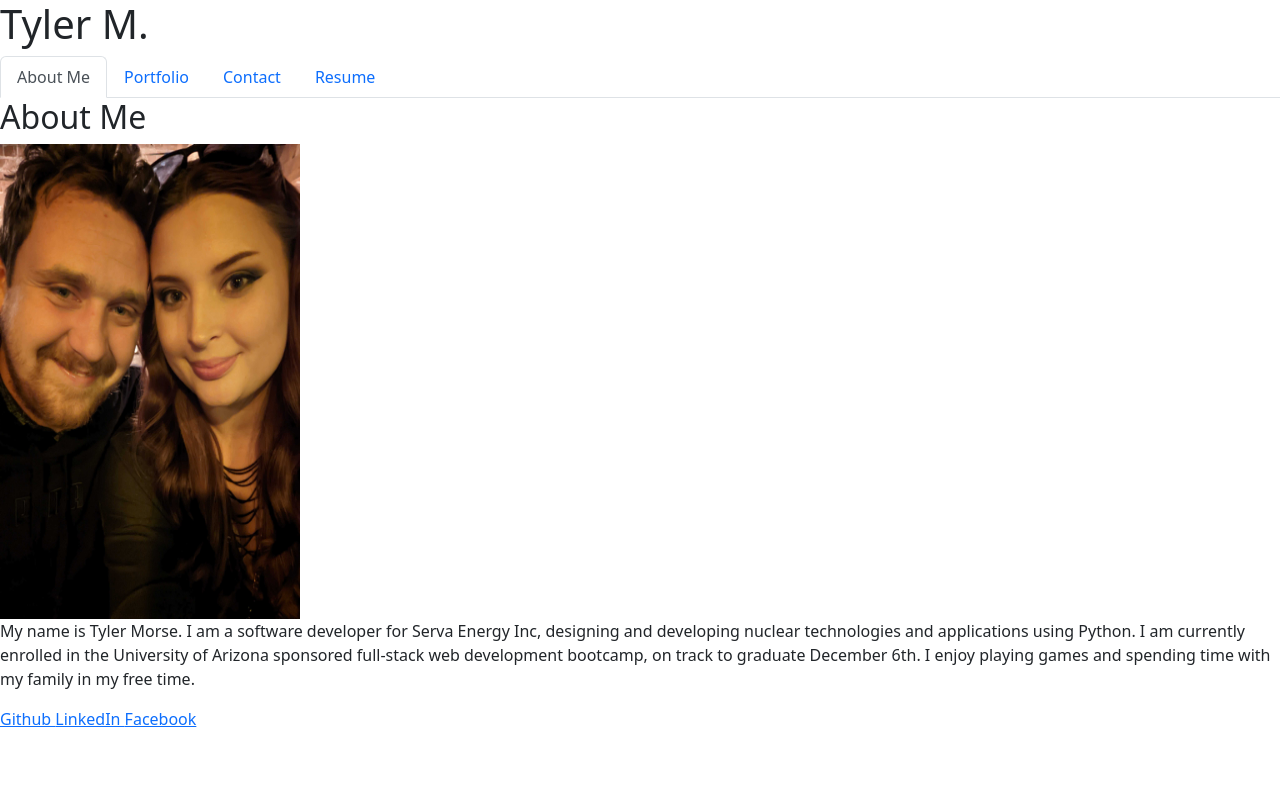
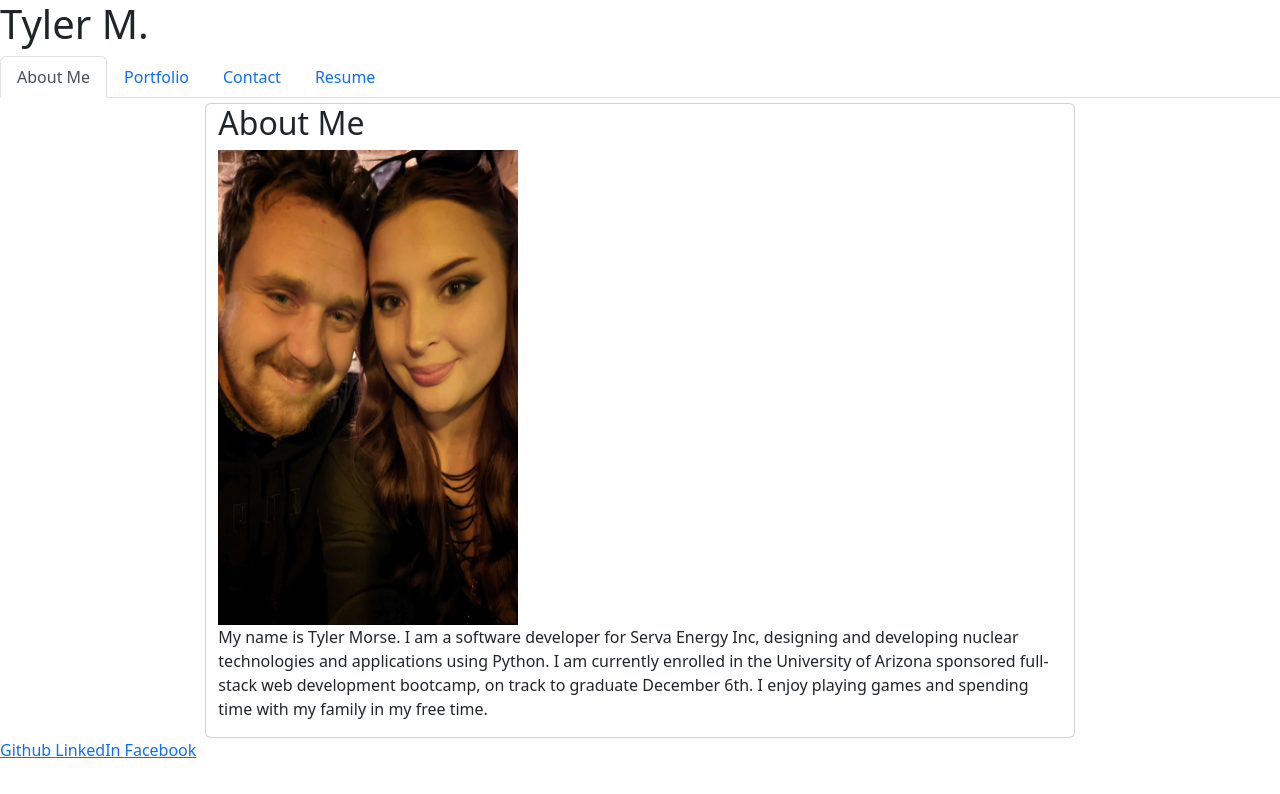
Before and after one commit to tmorse2222/ReactPortfolio, a React (Create React App) app in the folder portfolio/: page / in a window 1280 px wide. Shown: the top 794 px of the page. Built offline with nearby package versions, Linux system fonts and the light colour scheme.

Commit message:
Added style to about me page

```diff
--- a/portfolio/src/App.css
+++ b/portfolio/src/App.css
@@ -36,3 +36,17 @@
     transform: rotate(360deg);
   }
 }
+
+.card{
+  width: 100%;
+  height: 100%;
+  background-color: #fff;
+  border-radius: 10px;
+  box-shadow: 0 0 10px rgba(0,0,0,0.1);
+  display: flex;
+  flex-direction: column;
+  justify-content: space-between;
+  padding: 20px;
+  box-sizing: border-box;
+  transition: all 0.3s ease;
+}
--- a/portfolio/src/components/PortfolioContainer.js
+++ b/portfolio/src/components/PortfolioContainer.js
@@ -4,6 +4,8 @@
 import Portfolio from "./pages/Portfolio";
 import Contact from "./pages/Contact";
 import Resume from "./pages/Resume";
+// import css from index.css
+import "../index.css";
 
 export default function PortfolioContainer() {
     const [currentPage, setCurrentPage] = useState("AboutMe");
--- a/portfolio/src/components/pages/AboutMe.js
+++ b/portfolio/src/components/pages/AboutMe.js
@@ -2,12 +2,14 @@
 
 export default function AboutMe() {
     return (
-        <section>
-            <h2 id="aboutMe">About Me</h2>
-            <img src={require('./images/pic.jpg')} alt="Portrait" style={{ height: 475, width: 300}}></img>
-            <p>
-                My name is Tyler Morse. I am a software developer for Serva Energy Inc, designing and developing nuclear technologies and applications using Python. I am currently enrolled in the University of Arizona sponsored full-stack web development bootcamp, on track to graduate December 6th. I enjoy playing games and spending time with my family in my free time.
-            </p>
+        <section className='row' style={{ paddingTop: 5}}>
+            <div className='col-md-8 offset-md-2 card'>
+                <h2 id="aboutMe">About Me</h2>
+                <img src={require('./images/pic.jpg')} alt="Portrait" style={{ height: 475, width: 300}}></img>
+                <p>
+                    My name is Tyler Morse. I am a software developer for Serva Energy Inc, designing and developing nuclear technologies and applications using Python. I am currently enrolled in the University of Arizona sponsored full-stack web development bootcamp, on track to graduate December 6th. I enjoy playing games and spending time with my family in my free time.
+                </p>
+            </div>
         </section>
     );
 }
```
